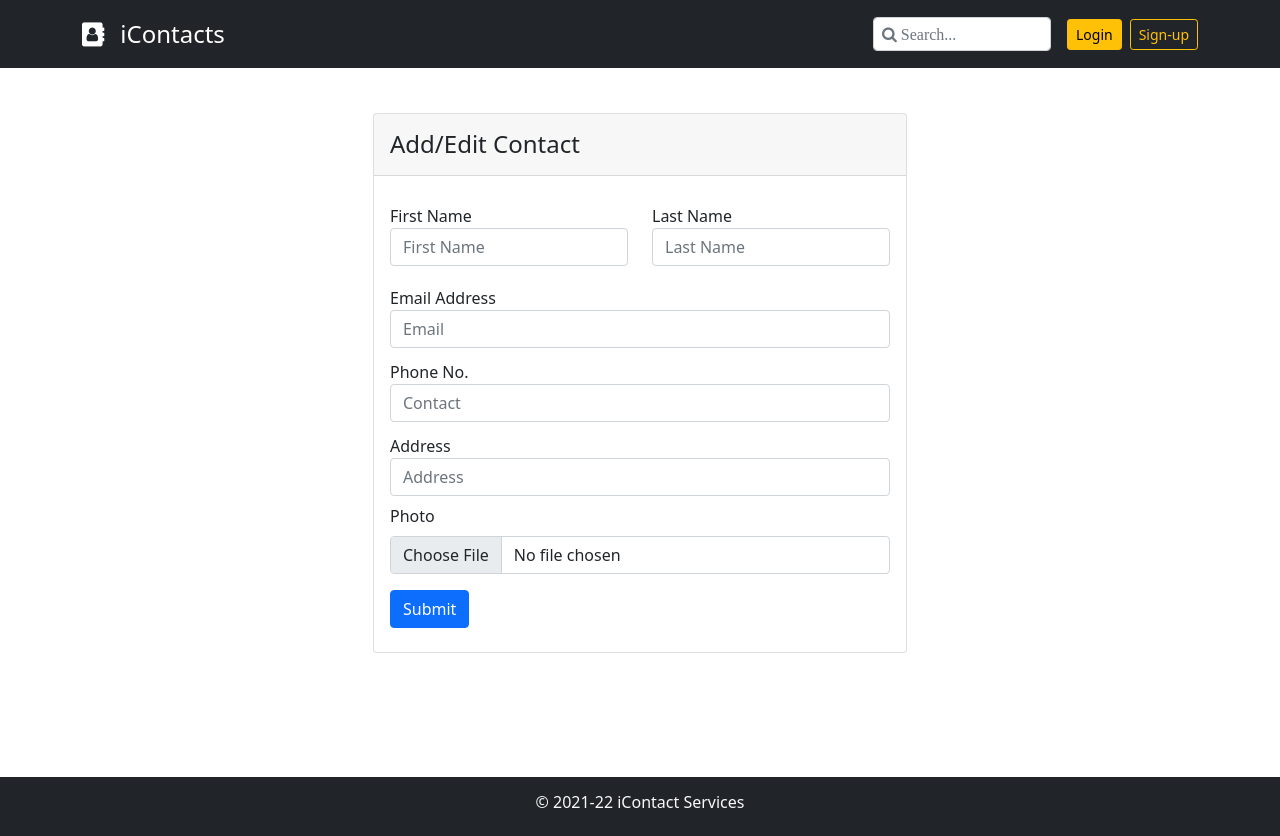
After one commit to Ayush-Bulbule/Contacts-App-PHP, a PHP site: page /addContact.php in a window 1280 px wide. The commit adds this page. Run offline with PHP 8.4, Linux system fonts and the light colour scheme; some libraries are stand-ins or nearby versions.

Commit message:
Add Contact Form Vadidation Done

```diff
--- /dev/null
+++ b/addContact.php
@@ -0,0 +1,80 @@
+<?php include_once './common/header.php'
+?>
+<div class="container box">
+    <main role="main" class="container">
+        <div class="row justify-content-center wrapper">
+            <div class="col-md-6">
+                <?php
+                if (!empty($_SESSION['success'])) {
+                ?>
+                    <div class="alert alert-success">
+                        <?php
+                        print_r($_SESSION['success']);
+                        ?>
+                    </div>
+                <?php
+                    unset($_SESSION['success']);
+                } ?>
+                <?php
+                if (!empty($_SESSION['errors'])) {
+                ?>
+                    <div class="alert alert-danger">
+                        <ul>
+                            <?php
+                            foreach ($_SESSION['errors'] as $error) {
+                                print '<li>' . $error . '</li>';
+                            }
+                            ?>
+                        </ul>
+                    </div>
+                <?php
+                    unset($_SESSION['errors']);
+                } ?>
+                <div class="card">
+                    <header class="card-header">
+                        <h4 class="card-title mt-2">Add/Edit Contact</h4>
+                    </header>
+                    <article class="card-body">
+                        <form method="POST" action=<?php echo SITEURL . 'actions/addContact_action.php'  ?> enctype="multipart/form-data">
+                            <div class="form-row row">
+                                <div class="col form-group mb-2">
+                                    <label>First Name </label>
+                                    <input type="text" name="fname" value="" class="form-control" placeholder="First Name">
+                                </div>
+                                <div class="col form-group mb-2">
+                                    <label>Last Name</label>
+                                    <input type="text" name="lname" value="" class="form-control" placeholder="Last Name">
+                                </div>
+                            </div>
+                            <div class="form-group mb-2">
+                                <label>Email Address</label>
+                                <input type="email" name="email" value="" class="form-control" placeholder="Email">
+                            </div>
+                            <div class="form-group mb-2">
+                                <label>Phone No.</label>
+                                <input type="text" name="phone" value="" class="form-control" placeholder="Contact">
+                            </div>
+                            <div class="form-group mb-2">
+                                <label>Address</label>
+                                <input type="text" name="address" value="" class="form-control" placeholder="Address">
+                            </div>
+                            <div class="mb-3">
+                                <label for="formFile" class="form-label">Photo</label>
+                                <input class="form-control" type="file" id="formFile">
+                            </div>
+                            <div class="form-group mb-2">
+                                <input type="hidden" name="contactid" value="" />
+                                <button type="submit" class="btn btn-primary btn-block">Submit</button>
+                            </div>
+                        </form>
+                    </article>
+                </div>
+            </div>
+
+        </div>
+
+    </main>
+</div>
+
+<?php include_once './common/footer.php'
+?>
--- a/common/header.php
+++ b/common/header.php
@@ -41,18 +41,23 @@
                 <a href=<?php echo SITEURL ?> style="font-size:1.5rem;" class="d-flex align-items-center mb-2 mb-lg-0 text-white text-decoration-none">
                     <i class="fa fa-address-book me-3"></i> iContacts
                 </a>
+                <?php
+                if (!empty($user)) {
+                ?>
+                    <ul class="nav ms-3 col-12 col-lg-auto me-lg-auto mb-2 justify-content-center mb-md-0">
+                        <li><a href=<?php echo ADDCONTACT ?> class="nav-link px-2 text-white">Add Contact</a></li>
+                        <li><a href=<?php echo PROFILEURL ?> class="nav-link px-2 text-white">Profile</a></li>
+                        <li><a href=<?php echo LOGOUTURL ?> class="nav-link px-2 text-white">Logout</a></li>
+                    </ul>
+
+                <?php
+                }
+                ?>
                 <form class="col-12 col-lg-auto  ms-auto mb-3 mb-lg-0 me-lg-3">
                     <input type="search" class="fa form-control p-2 form-control-dark" placeholder="&#xf002; Search..." aria-label="Search">
                 </form>
                 <?php
-                if (!empty($user)) {
-                ?>
-                    <div class="text-end">
-                        <a href=<?php echo PROFILEURL ?> class=" text-light">Profile</a>
-                        <a href=<?php echo LOGOUTURL ?> class="text-light ms-3">Logout</a>
-                        <!-- <button type="button" class="btn btn-outline-light me-2">Login</button> -->
-                    <?php
-                } else {
+                if (empty($user)) {
                 ?>
                     <a type="button" href=<?php echo LOGINURL ?> class="btn-sm btn btn-warning">Login</a>
                     <a type="button" href=<?php echo SIGNUPURL ?> class="btn-sm ms-2 btn-outline-warning btn">Sign-up</a>
--- a/includes/config.php
+++ b/includes/config.php
@@ -6,6 +6,7 @@ define('SIGNUPURL', '/PHP_Programs/ContactsBook/signup.php');
 define('LOGINURL', '/PHP_Programs/ContactsBook/login.php');
 define('PROFILEURL', '/PHP_Programs/ContactsBook/profile.php');
 define('LOGOUTURL', '/PHP_Programs/ContactsBook/logout.php');
+define('ADDCONTACT', '/PHP_Programs/ContactsBook/addContact.php');
 
 
 
--- a/public/css/style.css
+++ b/public/css/style.css
@@ -14,3 +14,6 @@ ul {
   width: 180px;
   height: 180px;
 }
+.form-group {
+  margin-top: 12px;
+}
```
Also changed, not shown: actions/addContact_action.php (added, +49 -0 lines). Lines whose indentation alone changed are shown as unchanged.
